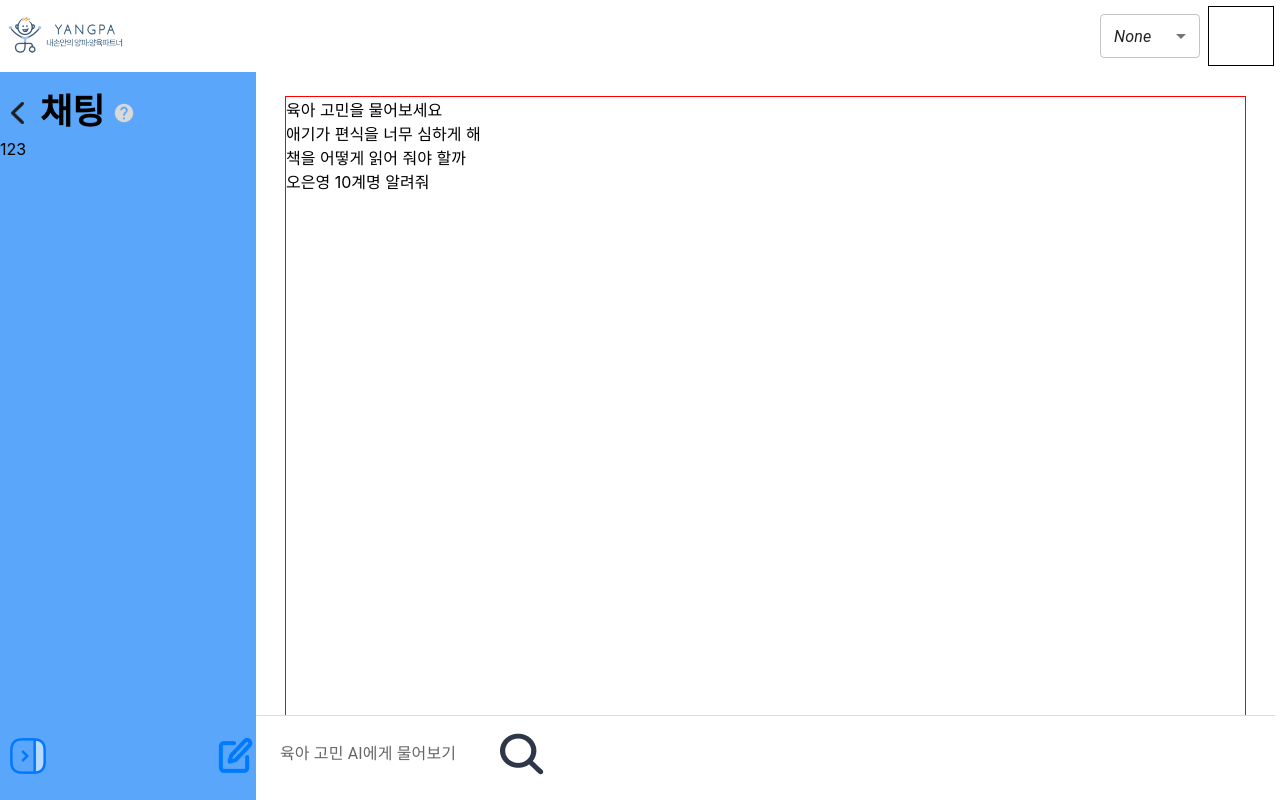
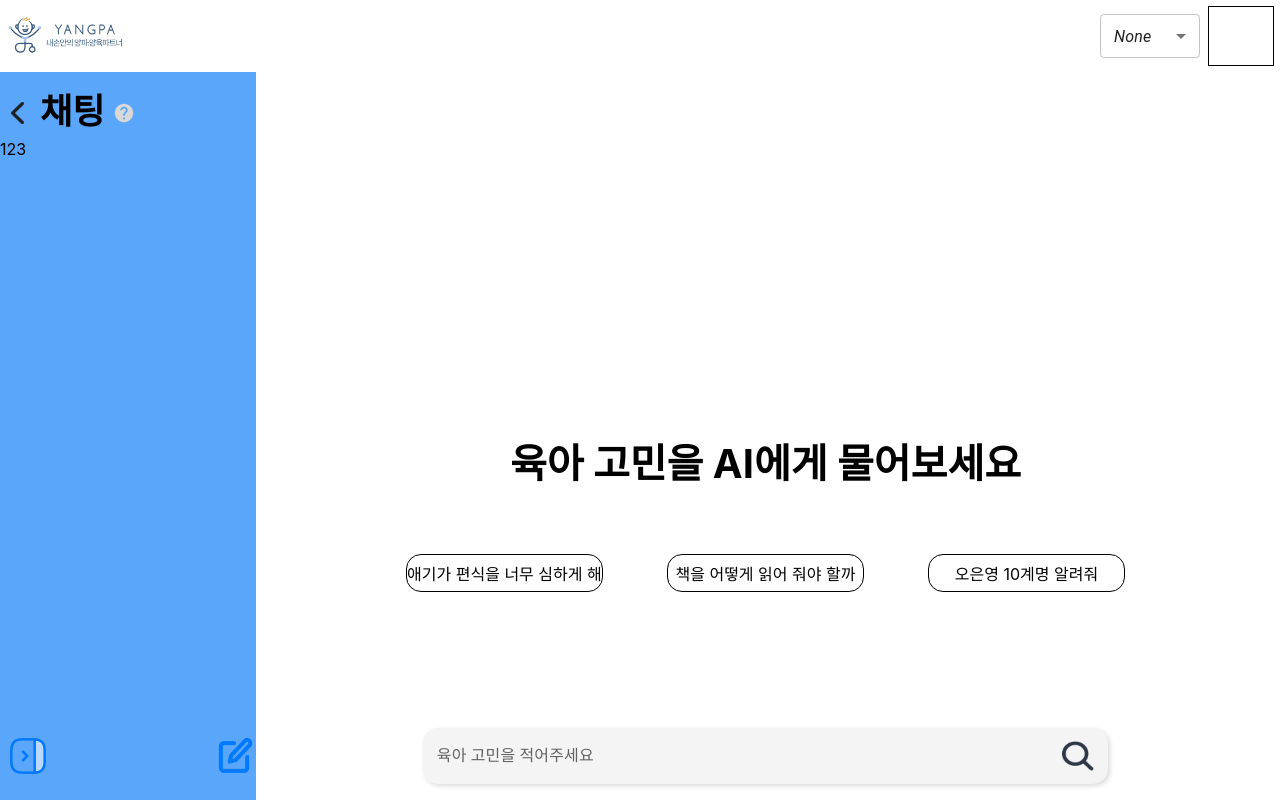
Before and after one commit to dkswndms4782/YangpaNurturingPartner, a React (Create React App) app in the folder yangpa-front/: page /chat in a window 1280 px wide. Built offline with nearby package versions, Linux system fonts and the light colour scheme.

Commit message:
Feat: 채팅 페이지 내용 부분 css 추가
1. 기본 컴포넌트 추가
  - 제목 추가
  - 예시 질문 css 및 태그 추가
2. 크기 변경에 따른 자동 변경 추가

```diff
--- a/yangpa-front/src/components/desktop/chat/ChatContent.tsx
+++ b/yangpa-front/src/components/desktop/chat/ChatContent.tsx
@@ -1,11 +1,14 @@
 import React from "react";
 import {TextField} from "@mui/material";
+import ChatPartDefault from "./ChatPartDefault";
 
 const ChatContent: React.FC = () => {
     const makeSx = {
-        backgroundColor: "white",
+        width: "70%",
+        backgroundColor: "#F4F4F4",
         borderRadius: "15px",
-        border: "black",
+        border: "none",
+        boxShadow: "2px 2px 5px #DADADA",
         "& .MuiOutlinedInput-root": {
             "& fieldset": {
                 border: "none",
@@ -30,23 +33,18 @@ const ChatContent: React.FC = () => {
         <div className={"pc-show-chat"}>
             <div className={"pc-chat-part"}>
                 {/* 채팅 공간 */}
-                <div className={"pc-ask"}>
-                    <span>육아 고민을 물어보세요</span>
-                    <div><span>애기가 편식을 너무 심하게 해</span></div>
-                    <div><span>책을 어떻게 읽어 줘야 할까</span></div>
-                    <div><span>오은영 10계명 알려줘</span></div>
-                </div>
+                <ChatPartDefault/>
             </div>
 
             <div className={"pc-chat-input"}>
                 <TextField
                     id="outlined-basic"
-                    label="육아 고민 AI에게 물어보기"
+                    label="육아 고민을 적어주세요"
                     variant="outlined"
                     sx={makeSx}
                     InputProps={{
                         endAdornment: (
-                            <img className={"pc-search-icon"} src={"/img/search.png"} alt={""}/>
+                            <img className={"pc-chat-icon"} src={"/img/search.png"} alt={""}/>
                         ),
                     }}
                 />
--- /dev/null
+++ b/yangpa-front/src/components/desktop/chat/ChatPartDefault.tsx
@@ -0,0 +1,17 @@
+import React from "react";
+
+const ChatPartDefault: React.FC = () => {
+
+    return (
+        <div className={"pc-ask"}>
+            <span className={"pc-ask-title"}>육아 고민을 AI에게 물어보세요</span>
+            <div className={"pc-ask-question-box"}>
+                <div className={"pc-ask-question"}><span>애기가 편식을 너무 심하게 해</span></div>
+                <div className={"pc-ask-question"}><span>책을 어떻게 읽어 줘야 할까</span></div>
+                <div className={"pc-ask-question"}><span>오은영 10계명 알려줘</span></div>
+            </div>
+        </div>
+    );
+}
+
+export default ChatPartDefault;
--- a/yangpa-front/src/css/chatCss.scss
+++ b/yangpa-front/src/css/chatCss.scss
@@ -68,28 +68,63 @@
 .pc-show-chat {
   display: flex;
   flex-direction: column;
-  justify-content: flex-end;
+  justify-content: space-between;
   align-items: center;
   height: 95%;
-  padding: 30px;
+  padding: 20px;
   position: relative;
 
   .pc-chat-part {
-    border: 1px solid red;
     width: 100%;
-    height: 100%;
+    height: 90%;
     overflow-y: auto;
-    padding-bottom: 60px;
+    display: flex;
+    flex-direction: column;
+  }
+
+  .pc-ask {
+    display: flex;
+    flex-direction: column;
+    align-items: center;
+    margin-top: auto;
+    margin-bottom: 15vh;
+
+    .pc-ask-title {
+      font-size: 2.5rem;
+      font-weight: bold;
+    }
+
+    .pc-ask-question-box {
+      display: flex;
+      justify-content: space-around;
+      width: 80%;
+      margin-top: 4rem;
+
+      .pc-ask-question {
+        display: flex;
+        justify-content: center;
+        align-items: center;
+        border: 1px solid black;
+        border-radius: 15px;
+        width: 25%;
+        height: 4.5vh;
+      }
+    }
   }
 
   .pc-chat-input {
-    width: 100%;
     position: absolute;
-    bottom: 20px;
+    bottom: 1vh;
     left: 0;
     right: 0;
-    padding: 10px 10px 20px 10px;
+    padding: 10px 20px;
     background-color: #ffffff;
-    border-top: 1px solid #ddd;
+
+    display: flex;
+    justify-content: center;
+
+    .pc-chat-icon {
+      width: 2rem;
+    }
   }
 }
--- a/yangpa-front/src/css/mainCsss.scss
+++ b/yangpa-front/src/css/mainCsss.scss
@@ -36,7 +36,7 @@
   text-align: center;
 
   .pc-search-input-title {
-    font-size: 4vw;
+    font-size: 3.8vw;
     color: rgba(255, 255, 255, 1);
     font-weight: bold;
     text-shadow: 0px 0px 0px rgba(0, 0, 0, 1);
```
